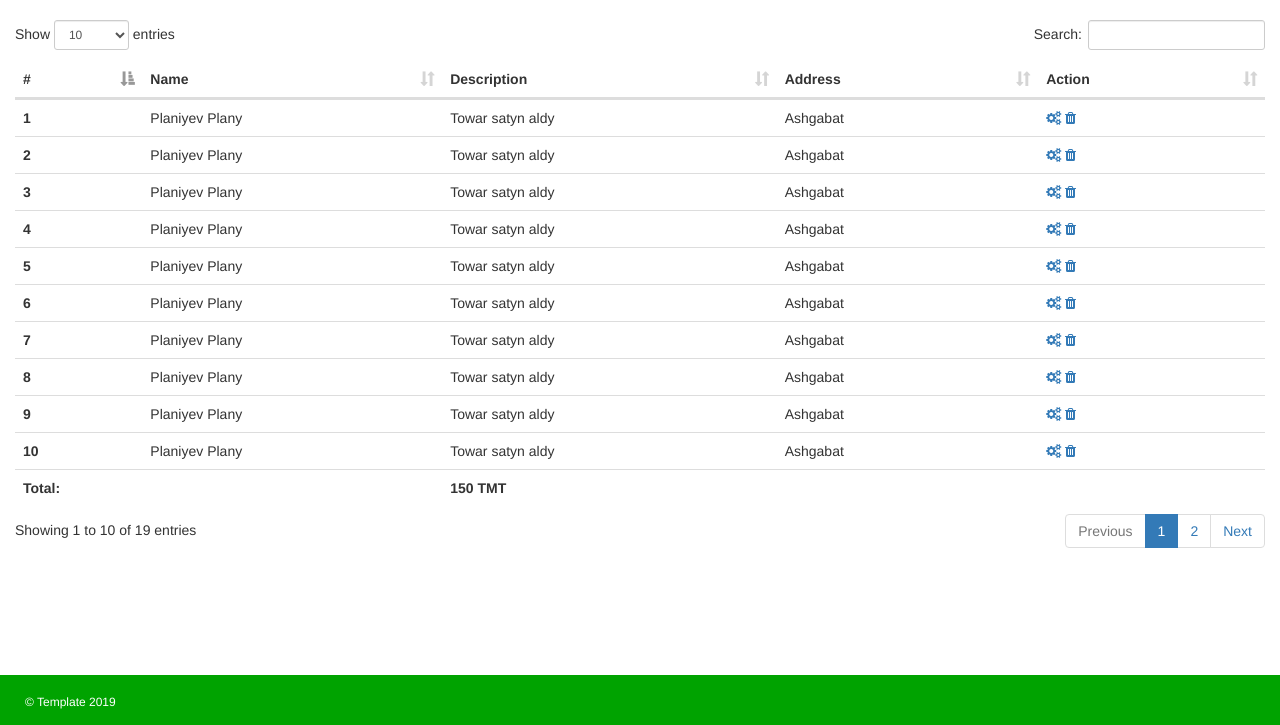
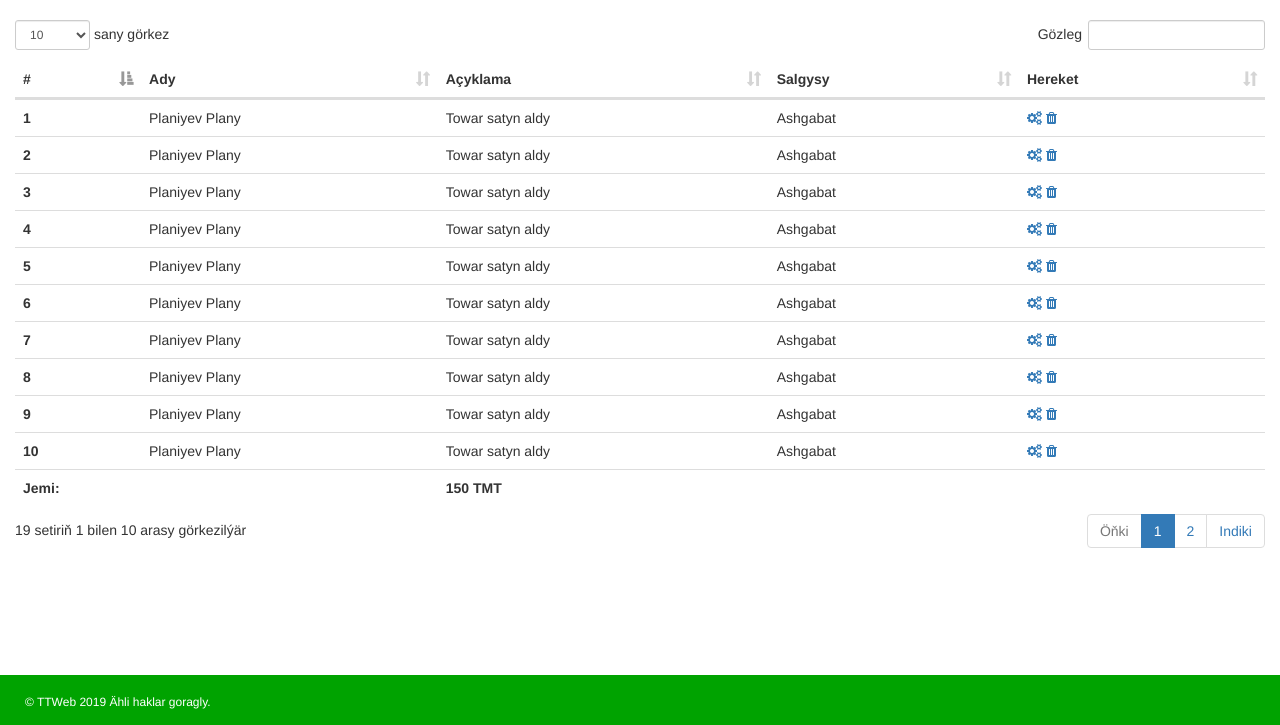
Before and after one commit to ttweb2017/anton.template, a PHP site: page / in a window 1280 px wide. Shown: the part 75-800 px from the top of the page. Run offline with PHP 8.4, Linux system fonts and the light colour scheme.

Commit message:
Localization

```diff
--- a/index.php
+++ b/index.php
@@ -12,15 +12,15 @@
     <meta charset="UTF-8">
     <meta name="viewport" content="width=device-width, initial-scale=1.0">
     <meta http-equiv="X-UA-Compatible" content="ie=edge">
-    <meta name="description" content="Template">
-    <title>Template</title>
+    <meta name="description" content="Anton Template">
+    <title>Anton Template</title>
 
     <!-- Favicon -->
     <link rel="shortcut icon" type="image/x-icon" href="img/favicon.png">
 
     <!-- Open Graph Tags -->
-    <meta property="og:title" content="Template" />
-    <meta property="og:description" content="Template Description" />
+    <meta property="og:title" content="Anton Template" />
+    <meta property="og:description" content="Anton Template Description" />
     <meta property="og:type" content="website" />
     <meta property="og:locale" content="en" />
     <meta property="og:url" content="http://localhost/anton.template/" />
@@ -55,10 +55,10 @@
                             <thead>
                             <tr>
                                 <th scope="col">#</th>
-                                <th scope="col">Name</th>
-                                <th scope="col">Description</th>
-                                <th scope="col">Address</th>
-                                <th scope="col">Action</th>
+                                <th scope="col">Ady</th>
+                                <th scope="col">Açyklama</th>
+                                <th scope="col">Salgysy</th>
+                                <th scope="col">Hereket</th>
                             </tr>
                             </thead>
                             <tbody>
@@ -77,7 +77,7 @@
                             </tbody>
                             <tfoot>
                             <tr>
-                                <td colspan="2"><b>Total:</b></td>
+                                <td colspan="2"><b>Jemi:</b></td>
                                 <td colspan="3"><b>150 TMT</b></td>
                             </tr>
                             </tfoot>
@@ -91,14 +91,37 @@
             <script>
                 $(function () {
                     $('#userList').DataTable({
-
+                        "language": {
+                            "decimal":        "",
+                            "emptyTable":     "Görkezmek üçin belgi tapylmady",
+                            "info":           "_TOTAL_ setiriň _START_ bilen _END_ arasy görkezilýär",
+                            "infoEmpty":      "0 setiriň 0 bilen 0 arasy görkezilýär",
+                            "infoFiltered":   "(_MAX_ belgi içinden saýlandy)",
+                            "infoPostFix":    "",
+                            "thousands":      ",",
+                            "lengthMenu":     "_MENU_ sany görkez",
+                            "loadingRecords": "Indirilýär...",
+                            "processing":     "Işlenýär...",
+                            "search":         "Gözleg",
+                            "zeroRecords":    "Gabat gelýän belgi tapylmady",
+                            "paginate": {
+                                "first":      "Byrynjy",
+                                "last":       "Soňky",
+                                "next":       "Indiki",
+                                "previous":   "Öňki"
+                            },
+                            "aria": {
+                                "sortAscending":  ": sütün boýunça saýlamak üçin köpelen bölümini aktiwleşdirmek",
+                                "sortDescending": ": sütün boýunça saýlamak üçin azalan bölümini aktiwleşdirmek"
+                            }
+                        }
                     });
                 })
             </script>
         </main>
     </div>
     <footer>
-        <p id="copyright">&copy; Template <?php echo date("Y"); ?></p>
+        <p id="copyright">&copy; TTWeb <?php echo date("Y"); ?> Ähli haklar goragly.</p>
     </footer>
 </body>
 </html>
```
